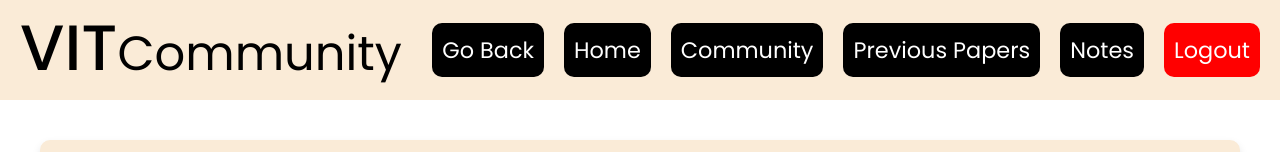
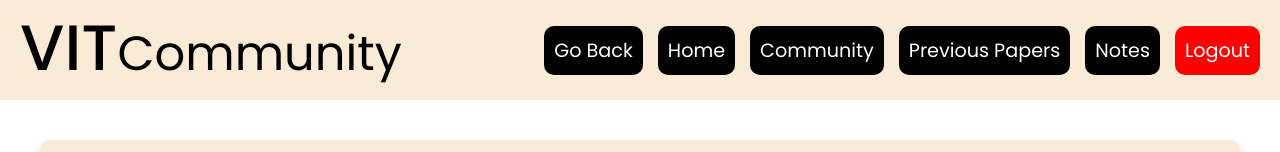
Before and after one commit to joelak07/VITCommunity, a React (Create React App) app: page /notes in a window 1280 px wide. Shown: the top 152 px of the page. Built offline with nearby package versions, Linux system fonts and the light colour scheme; no server answers; the database is empty; sample sign-in values are in the browser's storage.

Commit message:
Small issues fixed

```diff
--- a/src/Pages/Community/Post.jsx
+++ b/src/Pages/Community/Post.jsx
@@ -8,8 +8,6 @@ const Post = ({ student, content, likes, time, postId,dislikes,fires }) => {
     const [like, setLike] = useState(likes);
     const [dislike, setDislike] = useState(dislikes);
     const [fire, setFire] = useState(fires);
-    console.log(likes);
-    console.log("postId" + postId);
 
     const handlelike = () => {
         const docRef = doc(db, "posts", postId);
--- a/src/Pages/Home/Home.jsx
+++ b/src/Pages/Home/Home.jsx
@@ -44,7 +44,7 @@ const Home = () => {
             <button className="button" onClick={goToPreviousQP}>Go to Previous QP</button>
           </div>
           <div className="homecontent2">
-            <b>Have a look at what your friends have to say and feel free to voice out your opinions</b>
+            <b>Have a look at what your friends have to say and feel free <br />to voice out your opinions</b>
             <button className="button" onClick={goToCommunity}>Go to Community</button>
           </div>
           <div className="homecontent3">
--- a/src/Pages/Home/home.css
+++ b/src/Pages/Home/home.css
@@ -25,6 +25,7 @@
 
   .button {
     padding: 24px 48px;
+    width: 300px;
     font-size: 1.5rem;
     cursor: pointer;
     background-color: brown; /* Green color, you can change it */
@@ -78,4 +79,5 @@
 
   .homecontent b{
     font-size: 1.5rem;
+    width: fit-content;
   }
--- a/src/Pages/Navbar/navbar.css
+++ b/src/Pages/Navbar/navbar.css
@@ -32,7 +32,7 @@
 
 .logoutbut{
     font-family: 'Poppins', sans-serif;
-    font-size: 1.4rem;
+    font-size: 1.2rem;
     padding: 10px;
     background-color: red;
     color: white;
@@ -48,7 +48,7 @@
 
 .backbut{
     font-family: 'Poppins', sans-serif;
-    font-size: 1.4rem;
+    font-size: 1.2rem;
     padding: 10px;
     background-color:black;
     color: white;
@@ -56,7 +56,7 @@
     border: none;
     cursor: pointer;
     transition: 0.2s ease-in-out;
-    margin-right: 20px;
+    margin-right: 15px;
 }
 
 .backbut:hover{
@@ -65,7 +65,7 @@
 
 .paperbut{
     font-family: 'Poppins', sans-serif;
-    font-size: 1.4rem;
+    font-size: 1.2rem;
     padding: 10px;
     background-color:black;
     color: white;
@@ -73,7 +73,7 @@
     border: none;
     cursor: pointer;
     transition: 0.2s ease-in-out;
-    margin-right: 20px;
+    margin-right: 15px;
 }
 
 .paperbut:hover{
@@ -82,7 +82,7 @@
 
 .notesbut{
     font-family: 'Poppins', sans-serif;
-    font-size: 1.4rem;
+    font-size: 1.2rem;
     padding: 10px;
     background-color:black;
     color: white;
@@ -90,7 +90,7 @@
     border: none;
     cursor: pointer;
     transition: 0.2s ease-in-out;
-    margin-right: 20px;
+    margin-right: 15px;
 }
 
 .notesbut:hover{
--- a/src/Pages/Notes/subjectobj.css
+++ b/src/Pages/Notes/subjectobj.css
@@ -2,7 +2,7 @@
     width: calc(25% - 10px);
     height: 150px;
     background-color: rgb(246, 219, 185);
-    padding: 12px 24px;
+    padding: 10px;
     font-family: 'Poppins', 'sans-serif';
     margin: 5px;
     box-sizing: border-box;
--- a/src/Pages/PreviousQP/previousqp.css
+++ b/src/Pages/PreviousQP/previousqp.css
@@ -1,5 +1,3 @@
-
-
 .prevqp {
   background-color: #f4f4f4;
   border-radius: 10px;
@@ -15,11 +13,13 @@
   margin: 0;
 }
 
-  .formgroup1,.formgroup2{
+.formgroup1,
+.formgroup2 {
   display: flex;
   justify-content: space-between;
   width: 100%;
 }
+
 .toplayer button {
   padding: 10px 20px;
   background-color: #3498db;
@@ -42,9 +42,10 @@
   margin-right: 10px;
 }
 
-  .prevqptop{
+.prevqptop {
   width: auto;
 }
+
 /* Add this CSS to your existing stylesheet or create a new one */
 
 .upload {
@@ -76,7 +77,7 @@
 }
 
 .formgroup2 input,
-  .formgroup2 select{
+.formgroup2 select {
   width: auto;
   margin-left: 3px;
   padding: 12px;
@@ -90,7 +91,7 @@
 .formgroup1 input,
 .formgroup1 select {
   width: auto;
-    margin-left: 4px;
+  /* margin-left: 4px; */
   padding: 12px;
   border: 1px solid #ccc;
   border-radius: 5px;
@@ -99,7 +100,7 @@
   background-color: white;
 }
 
-  .formgroup3{
+.formgroup3 {
   width: 100%;
   padding-right: 5px;
 }
@@ -124,7 +125,7 @@
   background-color: darkgreen;
 }
 
-  .prevqpcont{
+.prevqpcont {
   padding: 10px 20px;
   background-color: antiquewhite;
   border-radius: 10px;
@@ -132,18 +133,19 @@
   box-shadow: 0 4px 8px rgba(0, 0, 0, 0.1);
   height: 500px;
 }
-  .boxi{
+
+.boxi {
   position: relative;
   bottom: 2px;
 }
 
-  .pqsearchcont{
+.pqsearchcont {
   display: flex;
   width: 100%;
   justify-content: right;
 }
 
-  .pqsearchbar{
+.pqsearchbar {
   margin-right: 20px;
   margin-top: 20px;
 }
@@ -171,7 +173,7 @@
   background-color: #45a049;
 }
 
-  .respepe{
+.respepe {
   font-family: "Poppins", sans-serif;
   height: max-content;
   min-height: 430px;
```
Lines whose indentation alone changed are shown as unchanged.
